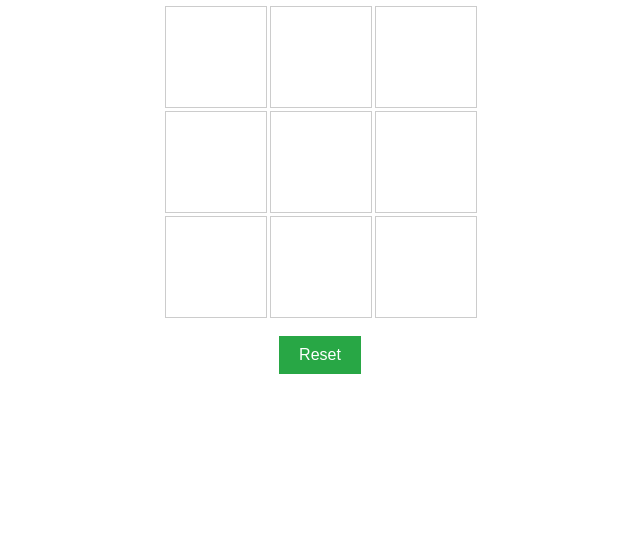
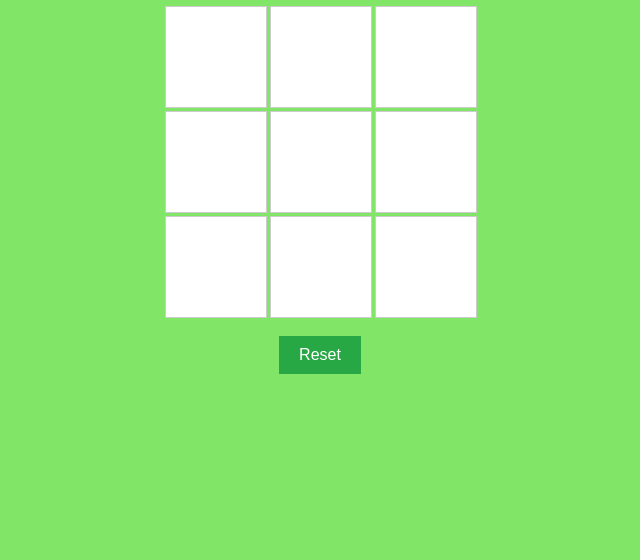
Before and after one commit to smiles3104/tic-tac-toe, a plain HTML site: page index.html in a window 1280 px wide. Shown: the part 240-800 px from the top of the page, without its empty margins (320-960 px from the left). Drawn offline with Linux system fonts and the light colour scheme.

Commit message:
style.css

```diff
--- a/style.css
+++ b/style.css
@@ -5,7 +5,7 @@ body {
     align-items: center;
     height: 100vh;
     margin: 0;
-    background-color: ##81e668;
+    background-color: #81e668;
 }
 
 .game-container {
```
